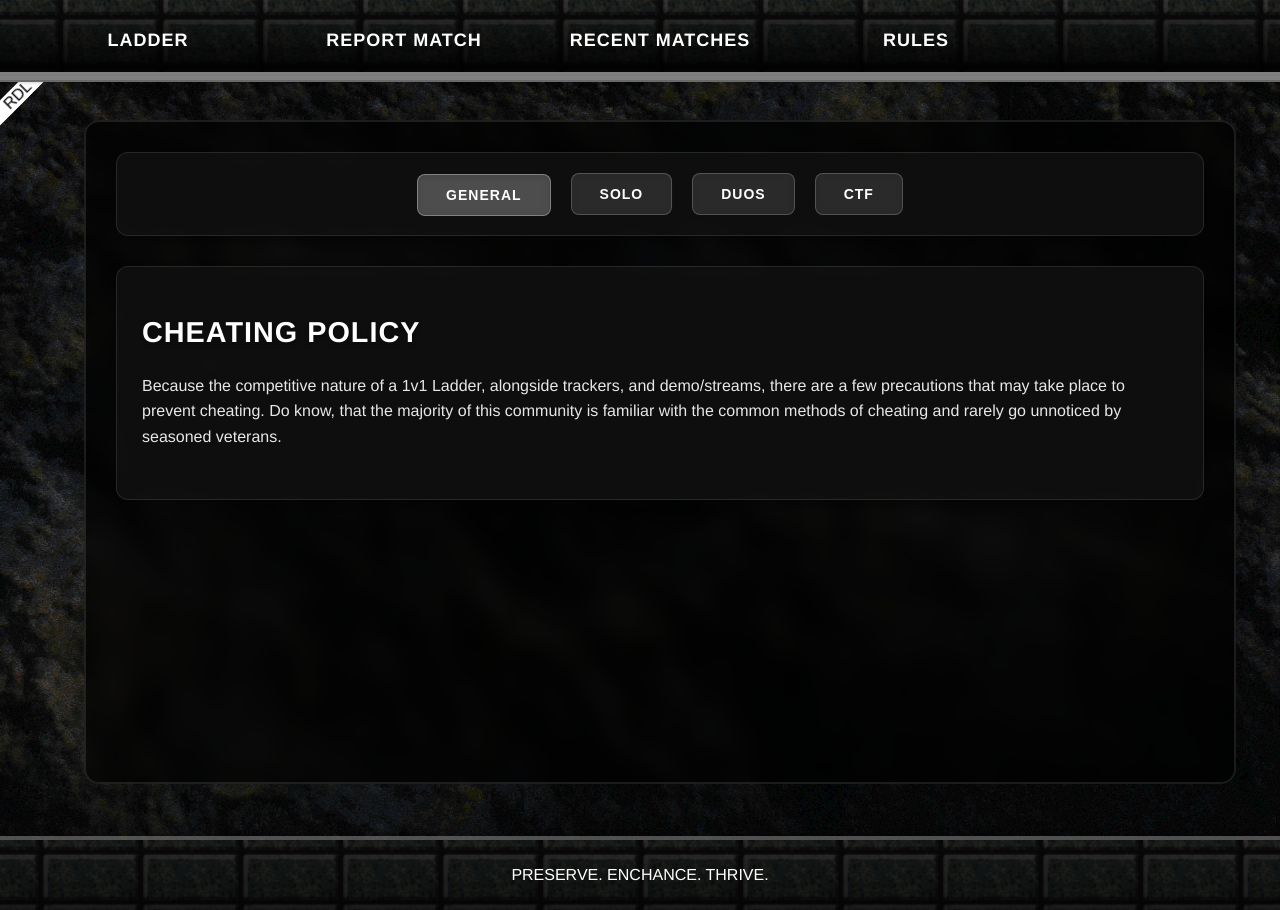
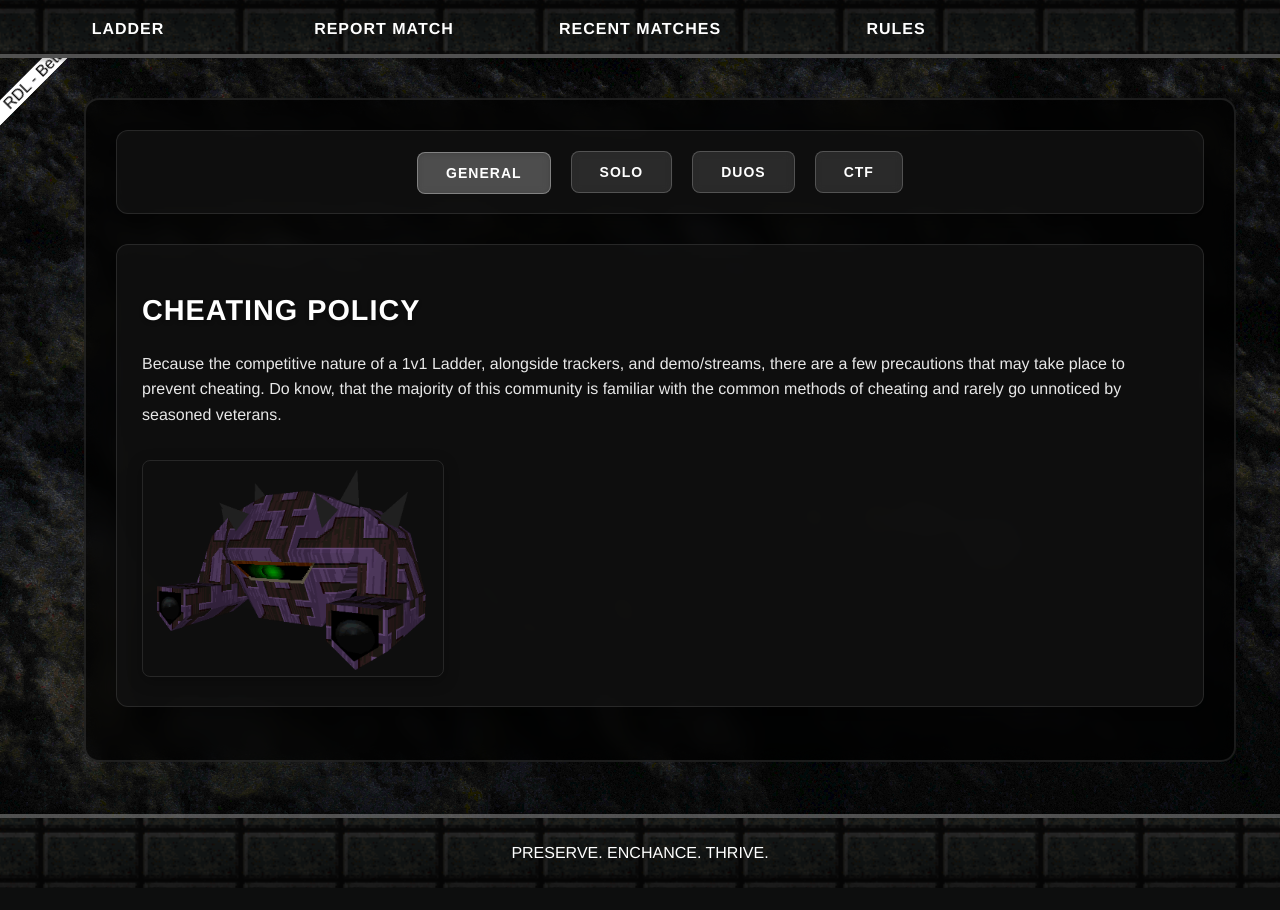
Before and after one commit to CodeOrangelt/RDL-D1-Ladder, a PHP site: page /rules.html in a window 1280 px wide; the page is wider, and only the part inside the window is pictured. After the commit the page ends 888 px from the top of that part, so only its background shows below. Run offline with PHP 8.4, Linux system fonts and the light colour scheme; some libraries are stand-ins or nearby versions.

Commit message:
Images for each ruleset

```diff
--- a/rules.css
+++ b/rules.css
@@ -49,30 +49,6 @@ th, td {
 
 th {
     background-color: #f2f2f2;
-}
-
-/* Navigation bar styling */
-nav {
-    display: flex;
-    align-items: center;
-    justify-content: center;
-    position: relative;
-    background-color: #333;
-    background-image: linear-gradient(to bottom, rgba(0, 0, 0, 0.4), rgba(0, 0, 0, 2.0)), url("image.png");
-    height: 80px;
-    padding: 0 20px;
-    font-family: Arial, sans-serif;
-    font-size: 18px;
-}
-
-nav::before {
-    content: "";
-    position: absolute;
-    top: 90%;
-    left: 0;
-    right: 0;
-    height: 10px; /* Adjust the height of the gray bar as needed */
-    background-color: gray; /* Set the desired background color */
 }
 
 /* Menu styling */
@@ -266,6 +242,9 @@ accountbutton:hover {
     backdrop-filter: blur(10px);
     color: white;
     box-shadow: 0 4px 15px rgba(0, 0, 0, 0.2);
+    display: flex;
+    gap: 30px;
+    align-items: flex-start;
 }
 
 .rule-content.active {
@@ -276,6 +255,7 @@ accountbutton:hover {
 
 .rules-section {
     margin-bottom: 2rem;
+    flex: 1;
 }
 
 .rules-section:last-child {
@@ -289,6 +269,26 @@ accountbutton:hover {
     margin-bottom: 1.5rem;
 }
 
+.rule-image {
+    width: 300px;
+    height: auto;
+    border-radius: 8px;
+    box-shadow: 0 4px 15px rgba(0, 0, 0, 0.3);
+    border: 1px solid rgba(255, 255, 255, 0.1);
+    object-fit: cover;
+}
+
+@media (max-width: 768px) {
+    .rule-content {
+        flex-direction: column;
+    }
+
+    .rule-image {
+        width: 100%;
+        margin-top: 20px;
+    }
+}
+
 @keyframes fadeIn {
     from {
         opacity: 0;
--- a/rules.html
+++ b/rules.html
@@ -34,6 +34,7 @@
                             Do know, that the majority of this community is familiar with the common methods of cheating and rarely go unnoticed by seasoned veterans.
                         </p>
                     </section>
+                    <img src="./images/fusbot.png" alt="General Rules" class="rule-image">
                 </div>
 
                 <!-- Solo Rules Content -->
@@ -47,6 +48,7 @@
                             - Standard weapon loadout only
                         </p>
                     </section>
+                    <img src="./images/1v1(1).png" alt="Solo Rules" class="rule-image">
                 </div>
 
                 <!-- Duos Rules Content -->
@@ -60,6 +62,7 @@
                             - Special scoring system
                         </p>
                     </section>
+                    <img src="./images/capture.png" alt="Duos Rules" class="rule-image">
                 </div>
 
                 <!-- CTF Rules Content -->
@@ -73,6 +76,7 @@
                             - Base defense guidelines
                         </p>
                     </section>
+                    <img src="./images/ladderbackdrop.png" alt="CTF Rules" class="rule-image">
                 </div>
             </div>
         </div>
```
Also changed, not shown: images/1v1 (1).PNG (added), images/Capture.PNG (added), images/bot.png (added), images/fusbot.png (added).
